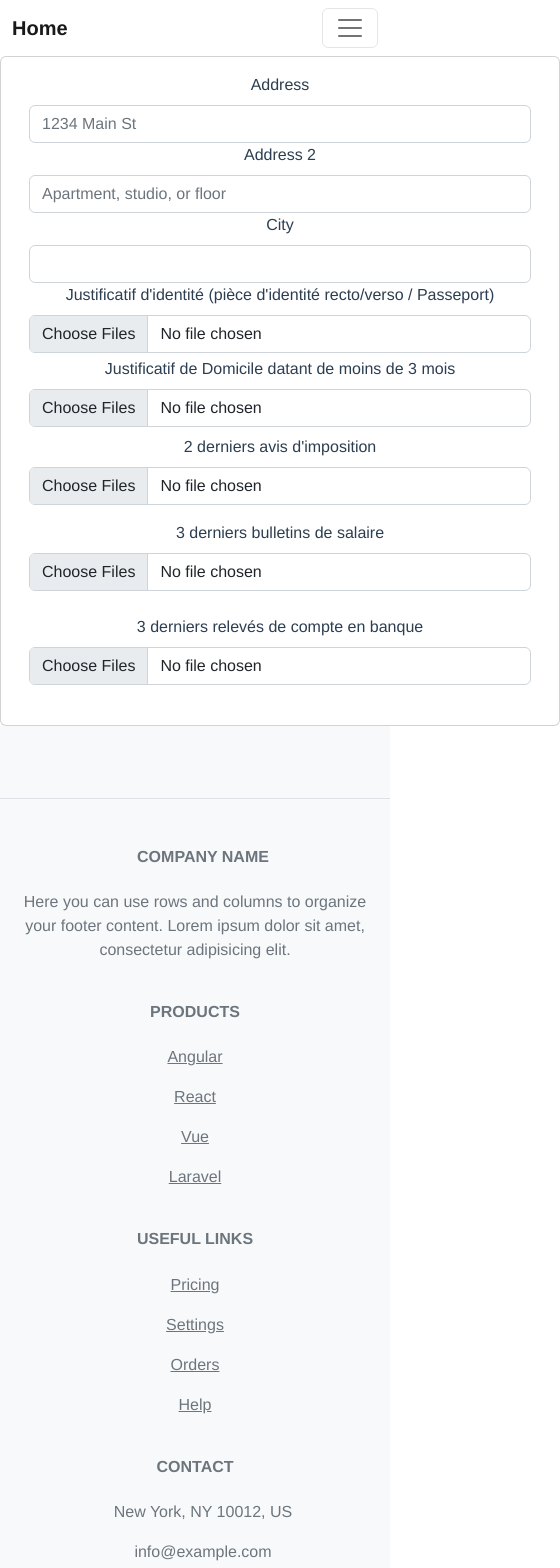
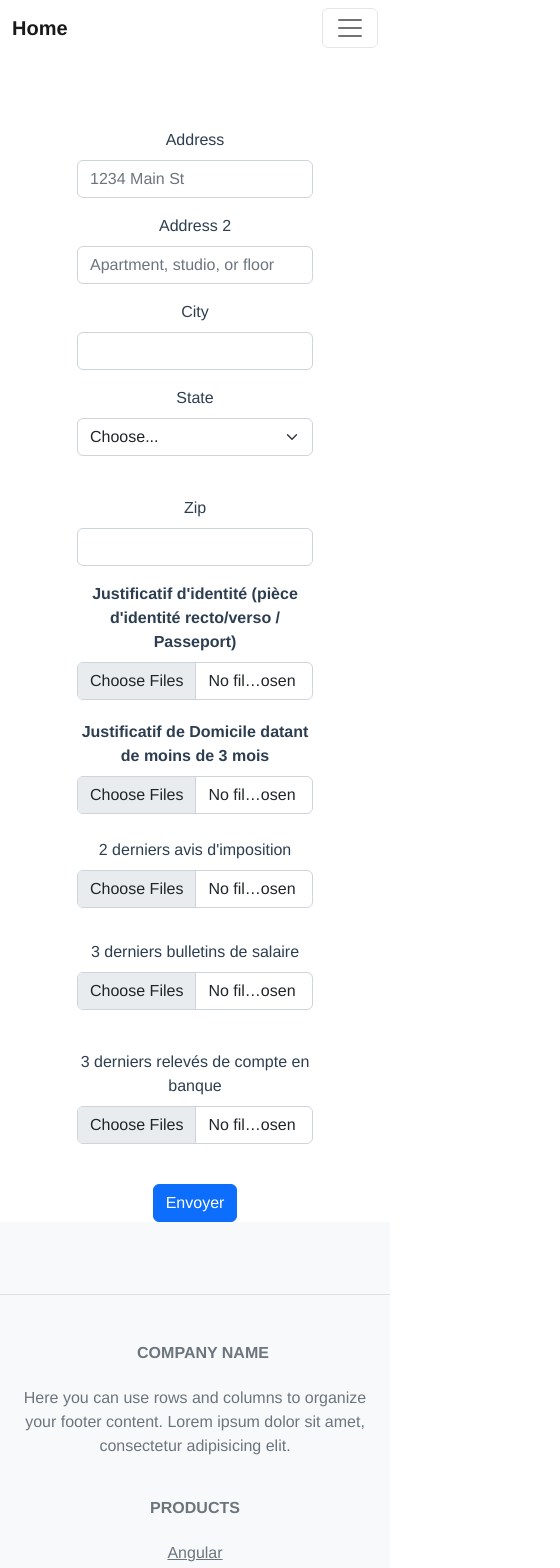
Before and after one commit to AlexiFa/SolutionFactory, a Vue app in the folder site-courtier/front/: page /ClientForm in a window 390 px wide. Shown: the top 1568 px of the page, 560 px wide, since content can reach past the window. Built offline with nearby package versions, Linux system fonts and the light colour scheme.

Commit message:
update form

```diff
--- a/site-courtier/front/src/views/user/ClientForm.vue
+++ b/site-courtier/front/src/views/user/ClientForm.vue
@@ -1,5 +1,5 @@
 <template>
-    <div class="card text-center" style="width: 35rem;">
+    <!-- <div class="card text-center" style="width: 35rem;">
         <div class="card-body">
             <div class="container text-center">
                 <div class="NewForm">
@@ -38,5 +38,75 @@
                 </div>
             </div>
         </div>
+    </div> -->
+    <div class="container text-center">
+        <div class="row">
+            <div class="col">
+
             </div>
+            <div class="col-8">
+                <form class="row g-3">
+
+                    <div class="col-12">
+                        <br><br><br>
+                        <label for="inputAddress" class="form-label">Address</label>
+                        <input type="text" class="form-control" id="inputAddress" placeholder="1234 Main St">
+                    </div>
+                    <div class="col-12">
+                        <label for="inputAddress2" class="form-label">Address 2</label>
+                        <input type="text" class="form-control" id="inputAddress2" placeholder="Apartment, studio, or floor">
+                    </div>
+                    <div class="col-md-6">
+                        <label for="inputCity" class="form-label">City</label>
+                        <input type="text" class="form-control" id="inputCity">
+                    </div>
+                    <div class="col-md-4">
+                        <label for="inputState" class="form-label">State</label>
+                        <select id="inputState" class="form-select">
+                        <option selected>Choose...</option>
+                        <option>...</option>
+                        </select>
+                        <br>
+                    </div>
+                    <div class="col-md-2">
+                        <label for="inputZip" class="form-label">Zip</label>
+                        <input type="text" class="form-control" id="inputZip">
+                    </div>
+
+                    <div class="mb-1">
+                        <label for="formFileMultiple" class="form-label"><strong>Justificatif d'identité (pièce d'identité recto/verso / Passeport)</strong></label>
+                        <input class="form-control" type="file" id="idcard" multiple>
+                    </div>
+                    <div class="mb-2">
+                        <label for="formFileMultiple" class="form-label"><strong>Justificatif de Domicile datant de moins de 3 mois</strong> </label>
+                        <input class="form-control" type="file" id="domicile" multiple>
+                    </div>
+                    <div class="mb-3">
+                        <label for="formFileMultiple" class="form-label">2 derniers avis d'imposition</label>
+                        <input class="form-control" type="file" id="impot" multiple>
+                    </div>
+                    <div class="mb-4">
+                        <label for="formFileMultiple" class="form-label">3 derniers bulletins de salaire</label>
+                        <input class="form-control" type="file" id="bulsalaire" multiple>
+                    </div>
+                    <div class="mb-4">
+                        <label for="formFileMultiple" class="form-label">3 derniers relevés de compte en banque</label>
+                        <input class="form-control" type="file" id="relevecompte" multiple>
+                    </div>
+
+
+                    <div class="col-12">
+                        <button type="submit" class="btn btn-primary">Envoyer</button>
+                    </div>
+                    <br>
+                </form>
+
+
+            </div>
+            <div class="col">
+
+            </div>
+        </div>
+    </div>
+
 </template>
```
Lines whose indentation alone changed are shown as unchanged.
